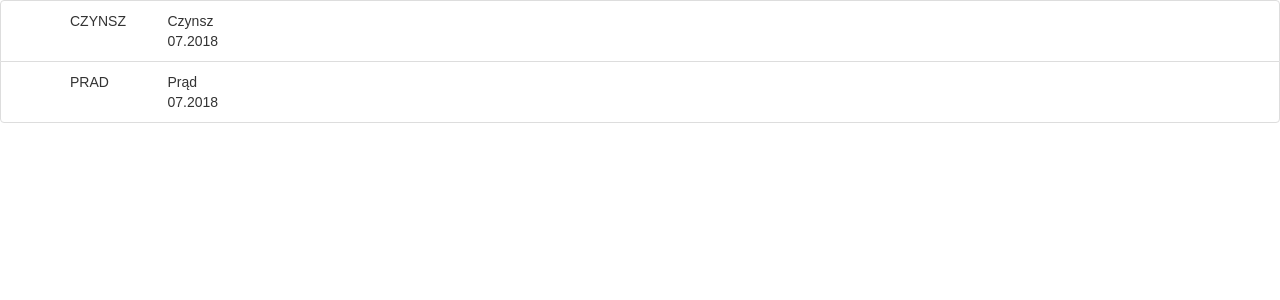
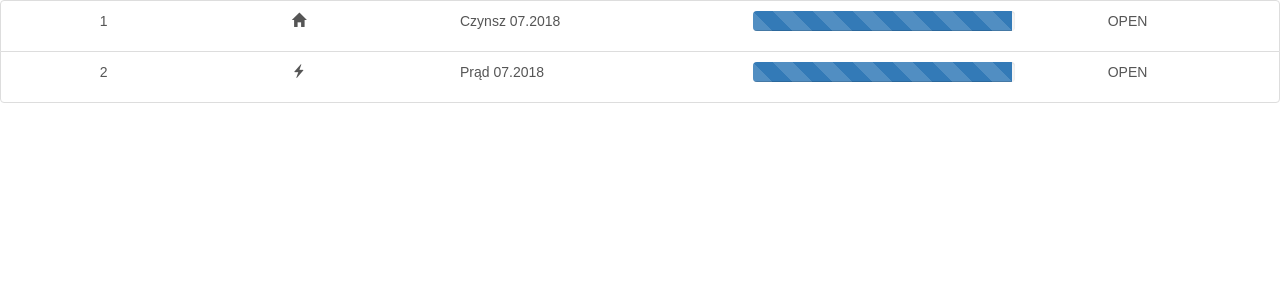
Before and after one commit to szymongor/bemaPayment_cli, a React (Create React App) app: page /bills in a window 1280 px wide. Shown: the top 300 px of the page. Built offline with nearby package versions, Linux system fonts and the light colour scheme.

Commit message:
Bills table

```diff
--- a/src/components/bills/bill_table_element.js
+++ b/src/components/bills/bill_table_element.js
@@ -1,16 +1,27 @@
 import React from 'react';
-import { ListGroupItem, Grid, Col, Row } from 'react-bootstrap';
+import { ListGroupItem, Grid, Col, Row, ProgressBar } from 'react-bootstrap';
 
-const BillElement = ({ type, title }) => {
+import GlyphiconSwitch from './glyphicon_switch';
+
+const BillElement = ({ id, founder, title, type, amount, status }) => {
   return (
-    <ListGroupItem>
+    <ListGroupItem href="#link1" className='bottomPaddingFix'>
       <Grid>
         <Row className="show-grid">
-          <Col xs={5} md={1}>
-            {type}
+          <Col xs={1} sm={1} md={1} lg={1} className='textCenter'>
+            {id}
           </Col>
-          <Col xs={6} md={1}>
+          <Col xs={3} sm={3} md={3} lg={3}  className='textCenter'>
+            <GlyphiconSwitch type={type} />
+          </Col>
+          <Col xs={3} sm={3} md={3} lg={3}>
             {title}
+          </Col>
+          <Col xs={4} sm={3} md={3} lg={3}>
+            <ProgressBar active now={99} className='textCenter'/>
+          </Col>
+          <Col xs={1} sm={2} md={2} lg={2} className='textCenter'>
+            {status}
           </Col>
         </Row>
       </Grid>
--- a/src/components/bills/bills_table.js
+++ b/src/components/bills/bills_table.js
@@ -4,8 +4,8 @@ import { ListGroup, ListGroupItem } from 'react-bootstrap';
 import BillElement from './bill_table_element';
 
 const BillsTable = ({}) => {
-  const billsElements = billsData.map(({ id, type, title }) => (
-    <BillElement key={id} type={type} title={title} />
+  const billsElements = billsData.map(({ id, founder, title, type, amount, status }) => (
+    <BillElement id={id} founder={founder} title={title} type={type} amount={amount} status={status}/>
   ));
   return <ListGroup>{billsElements}</ListGroup>;
 };
--- /dev/null
+++ b/src/components/bills/glyphicon_switch.js
@@ -0,0 +1,18 @@
+import React from 'react';
+import {Glyphicon} from 'react-bootstrap';
+
+import BillsTable from './bills_table';
+
+const GlyphiconSwitch = ({type}) => {
+  switch (type) {
+    case 'CZYNSZ':
+      return <Glyphicon glyph='glyphicon glyphicon-home'/>;
+      break;
+    case 'PRAD':
+    return <Glyphicon glyph='glyphicon glyphicon-flash'/>;
+
+  }
+
+};
+
+export default GlyphiconSwitch;
--- a/src/index.css
+++ b/src/index.css
@@ -3,3 +3,12 @@ body {
   padding: 0;
   font-family: sans-serif;
 }
+container {
+  margin: 0;
+}
+.textCenter {
+  text-align: center;
+}
+.bottomPaddingFix {
+  padding-bottom: 0;
+}
```
Also changed, not shown: 1 other file (tests, documents, lock files or other folders).
